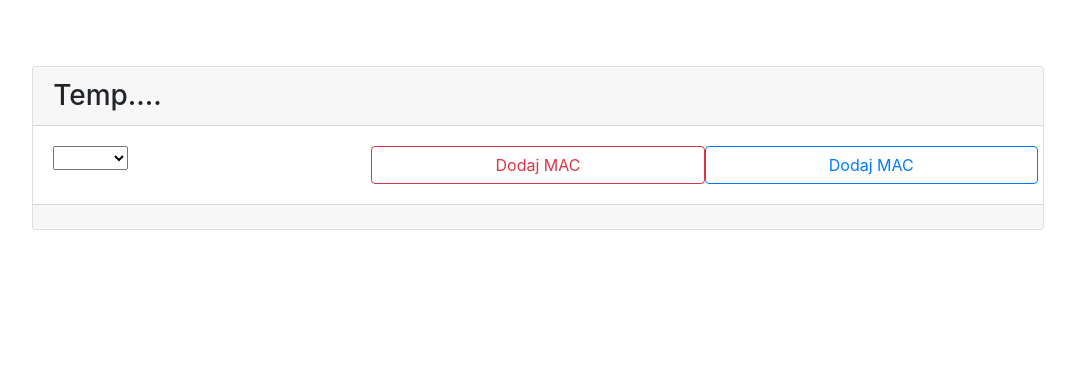
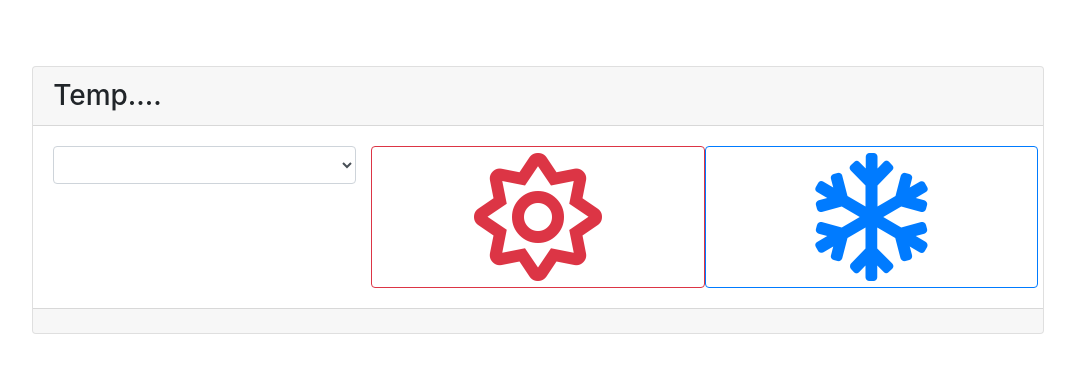
Before and after one commit to teamWSIZ/angular-template, an Angular app: page /feel in a window 1280 px wide. Shown: the top 372 px of the page, without its empty margins (102-1177 px from the left). Built offline with nearby package versions, Linux system fonts and the light colour scheme.

Commit message:
prosty upload

```diff
--- /dev/null
+++ b/src/app/model/genericresponse.ts
@@ -0,0 +1,3 @@
+export class GenericResponse {
+  status: string;
+}
--- a/src/app/tempfeel/temp-feel.component.html
+++ b/src/app/tempfeel/temp-feel.component.html
@@ -12,12 +12,16 @@
       <div class="card-body">
         <div class="row">
           <div class="col-md-4">
-            <select [(ngModel)]="selectedRoom">
+            <select [(ngModel)]="selectedRoom" class="form-control">
               <option [ngValue]="r" *ngFor="let r of rooms"> {{r}}</option>
             </select>
           </div>
-          <button class="btn btn-outline-danger col-md-4" (click)="tempTooHigh()">Dodaj MAC</button>
-          <button class="btn btn-outline-primary col-md-4" (click)="tempTooLow()">Dodaj MAC</button>
+
+          <button class="btn btn-outline-danger col-md-4" (click)="tempTooHigh()">
+            <i class="far fa-sun fa-8x"></i></button>
+          <button class="btn btn-outline-primary col-md-4" (click)="tempTooLow()">
+            <i class="far fa-snowflake fa-8x"></i>
+          </button>
         </div>
       </div>
       <div class="card-footer ">
--- a/src/app/tempfeel/temp-feel.component.ts
+++ b/src/app/tempfeel/temp-feel.component.ts
@@ -3,6 +3,7 @@ import {Device} from '../model/device';
 import {HttpClient, HttpParams} from '@angular/common/http';
 import {Alert} from "../model/alert";
 import {AlertbarComponent} from "../alertbar/alertbar.component";
+import {GenericResponse} from "../model/genericresponse";
 
 @Component({
   selector: 'app-swarm',
@@ -10,11 +11,8 @@ import {AlertbarComponent} from "../alertbar/alertbar.component";
   styleUrls: ['./temp-feel.component.css']
 })
 export class TempFeelComponent implements OnInit {
-  devices: Device[];
   rooms: string[];
-  mainUrl = 'https://10.10.0.55:7700';
-  warn= false;
-  newMAC: string;
+  mainUrl = 'http://10.10.0.55:8888';
   @ViewChild(AlertbarComponent)
   alertbar: AlertbarComponent;
   selectedRoom: string;
@@ -27,4 +25,21 @@ export class TempFeelComponent implements OnInit {
   }
 
 
+  tempTooHigh() {
+    this.vote(1, this.selectedRoom);
+  }
+
+
+  tempTooLow() {
+    this.vote(-1, this.selectedRoom);
+  }
+
+  vote(value : number, room : string) {
+    const url = this.mainUrl + '/vote?room=' + room + '&value=' + value;
+    this.http.get<GenericResponse>(url)
+      .subscribe(value => {
+        console.log('Wynik zapisano w systemie');
+      });
+  }
+
 }
```
